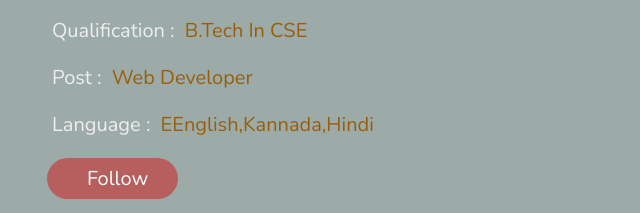
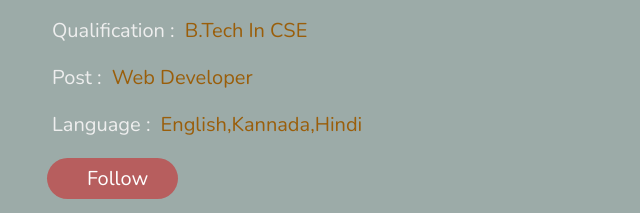
Before and after one commit to rishith55/Portfolio, a plain HTML site: page index.html in a window 1280 px wide. Shown: the part 1002-1215 px from the top of the page, 373-1013 px from the left. Drawn offline with nearby package versions, Linux system fonts and the light colour scheme; files whose address does not match are found by name.

Commit message:
Update index.html

```diff
--- a/index.html
+++ b/index.html
@@ -58,7 +58,7 @@
         <h3> <span> age : </span> 18 </h3>
         <h3> <span> qualification : </span> B.Tech in CSE </h3>
         <h3> <span> post : </span> Web Developer </h3>
-        <h3> <span> language : </span> EEnglish,Kannada,Hindi </h3>
+        <h3> <span> language : </span> English,Kannada,Hindi </h3>
         <a href="https://www.facebook.com/freewebsitecode/"><button class="btn"><i class="fab fa-facebook-f"></i> Follow </button></a>
     </div>
     <div class="counter">
```
